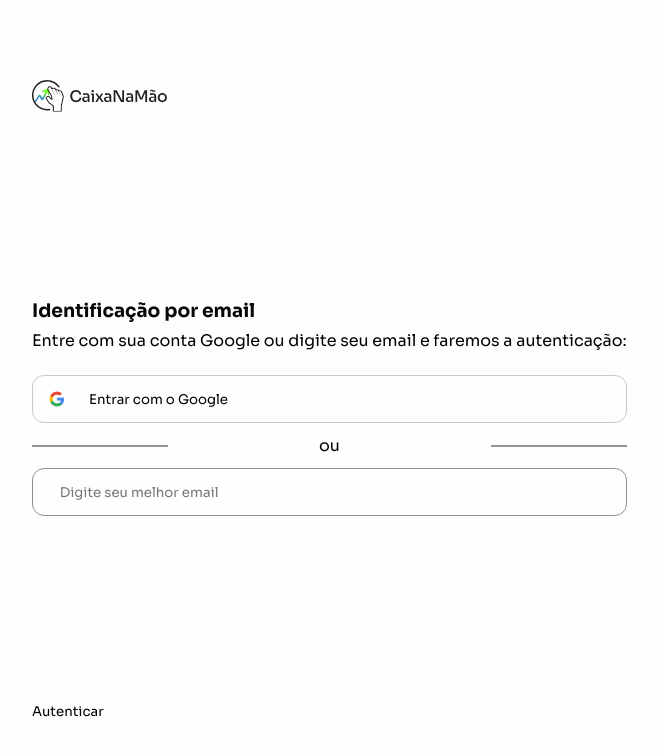
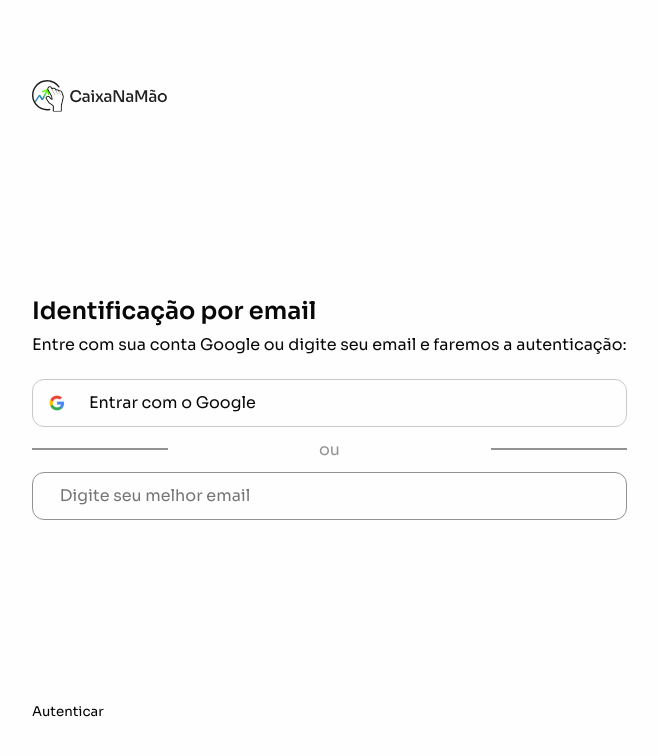
Before and after one commit to jaqueuchoab/caixanamao, a React (Vite) app: page /login-registration in a window 1280 px wide. Shown: the top 756 px of the page, without its empty margins (0-658 px from the left). Built offline with nearby package versions, Linux system fonts and the light colour scheme.

Commit message:
feat: LoginEmail dark

```diff
--- a/src/App.tsx
+++ b/src/App.tsx
@@ -23,7 +23,7 @@ function App() {
                 <Route path="/benefits" element={<Vantagens />}></Route>
                 {/*Rota coringa*/}
                 <Route
-                  path="/fallback*"
+                  path="/fallback?"
                   element={<Fallback/>}
                 ></Route>
               </Routes>
--- a/src/components/input/Input.module.css
+++ b/src/components/input/Input.module.css
@@ -4,11 +4,23 @@
   height: var(--size-2lg, 48px);
   width: 100%;
   border-radius: var(--size-xs, 12px);
-  border: 1.4px solid var(--placeholder-light, #929292);
-  background: var(--input-default-background, #fefefe);
+  border: 1.4px solid var(--placeholder);
 }
 
 .input {
   height: 100%;
   width: 91%;
+  font-size: var(--size-sm);
 }
+
+.input::placeholder {
+  font-size: var(--size-sm);
+}
+
+.inputContainer#light {
+  background: var(--input-light-default-background);
+}
+
+.inputContainer#dark {
+  background: var(--input-dark-default-background);
+}
--- a/src/components/input/Input.tsx
+++ b/src/components/input/Input.tsx
@@ -1,5 +1,6 @@
 import React from 'react';
 import style from '../input/Input.module.css';
+import { useMode } from '../../context/ModeContext';
 
 type InputProps = {
   type: string;
@@ -7,8 +8,10 @@ type InputProps = {
 };
 
 const Input = ({ type, placeholder }: InputProps) => {
+  const {mode} = useMode();
+
   return (
-    <div className={style.inputContainer}>
+    <div className={style.inputContainer} id={style[mode]}>
       <input className={style.input} type={type} placeholder={placeholder} />
     </div>
   );
--- a/src/components/loginCadastro/loginCadastro.module.css
+++ b/src/components/loginCadastro/loginCadastro.module.css
@@ -9,6 +9,8 @@
 }
 
 .mainContent > h3 {
+  font-size: var(--size-md);
+  font-weight: 600;
   margin-bottom: 8px;
 }
 
@@ -25,17 +27,17 @@
   justify-content: stretch;
   height: var(--size-2lg);
   width: 100%;
+  font-size: var(--size-sm);
   gap: var(--size-md);
   padding: 4px var(--size-sm, 16px);
   border-radius: var(--size-xs);
-  border: 1.4px solid var(--inputs-stroke, #c9c9c9);
 }
 
 .line {
   display: inline-flex;
   width: 8.5rem;
   height: 1px;
-  border: 1px #929292 solid
+  border: 1px var(--placeholder) solid
 }
 
 .divisorInputs {
@@ -43,3 +45,23 @@
   align-items: center;
   justify-content: space-between;
 }
+
+/*light dark*/
+
+.mainContent#light > h3, .mainContent#light > p {
+  color: var(--primary-light-text);
+}
+
+.mainContent#dark > h3, .mainContent#dark > p {
+  color: var(--primary-dark-text);
+}
+
+.mainContent#light > .inputs > button {
+  color: var(--primary-light-text);
+  border: 1.4px solid var(--stroke-light);
+}
+
+.mainContent#dark > .inputs > button {
+  color: var(--primary-dark-text);
+  border: 1.4px solid var(--stroke-dark);
+}
--- a/src/views/LoginCadastro.tsx
+++ b/src/views/LoginCadastro.tsx
@@ -17,7 +17,7 @@ const LoginCadastro = () => {
         alt="cnm_logohorz"
         style={{ height: 'var(--size-3md)' }}
       />
-      <section className={style.mainContent}>
+      <section className={style.mainContent} id={style[mode]}>
         <h3>Identificação por email</h3>
         <p>
           Entre com sua conta Google ou digite seu email e faremos a
@@ -30,7 +30,7 @@ const LoginCadastro = () => {
           </button>
           <div className={style.divisorInputs}>
             <span className={style.line}></span>
-            <span>ou</span>
+            <span style={{color: 'var(--placeholder)'}}>ou</span>
             <span className={style.line}></span>
           </div>
           <Input type='text' placeholder='Digite seu melhor email'/>
--- a/style.css
+++ b/style.css
@@ -79,7 +79,7 @@
   /*inputs light*/
   --input-light-default-background: var(--color-neutral-100);
   --input-light-secondary-element: var(--color-neutral-400);
-  --placeholder-light: var(--color-neutral-400);
+  --placeholder: var(--color-neutral-400);
   --stroke-light: var(--color-neutral-300);
   --marked-light: var(--color-green-800);
   --error-light: var(--color-red-light);
@@ -88,7 +88,6 @@
   /*inputs dark*/
   --input-dark-default-background: var(--color-neutral-800);
   --input-dark-secondary-element: var(--color-neutral-300);
-  --placeholder-dark: var(--color-neutral-400);
   --stroke-dark: var(--color-neutral-600);
   --marked-dark: var(--color-green-600);
   --error-dark: var(--color-red-dark);
```
